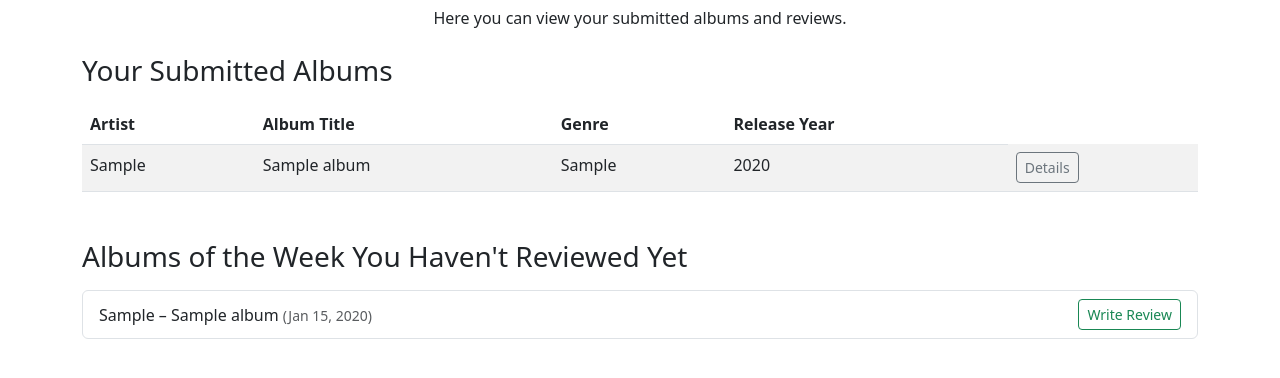
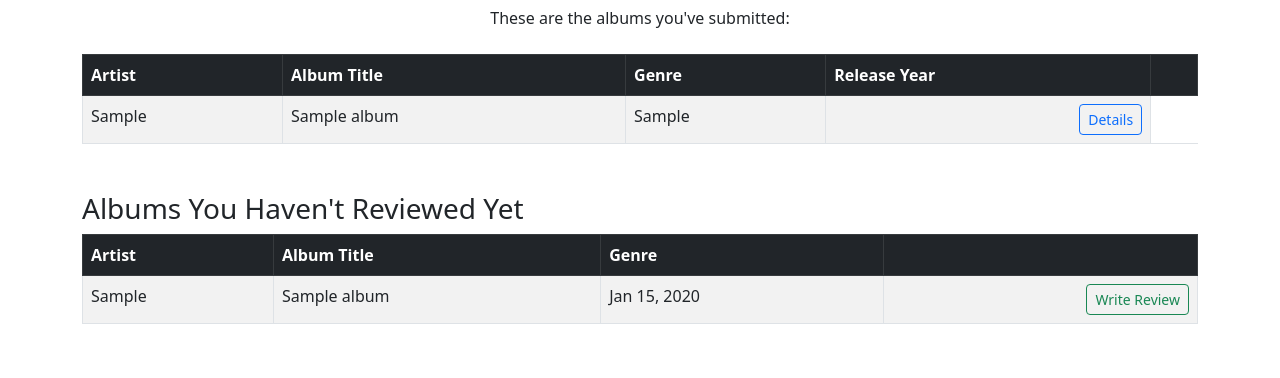
Before and after one commit to BeetjeMatig/AlbumOfTheWeek, a Django app: template album_project/albums/templates/accounts/profile.html in a window 1280 px wide. Shown: the part 120-498 px from the top of the page. Run offline with Django 4.2, Linux system fonts and the light colour scheme; the template is opened without the code that fills it: values that come from a table or form of the project are taken from there, others are empty; tables that the repository leaves empty hold one stand-in row (values such as "Sample post").

Commit message:
Enhance Last.fm integration: improve album search, fetch genre and release year, and update profile and album templates for better user experience

```diff
--- a/album_project/albums/templates/accounts/profile.html
+++ b/album_project/albums/templates/accounts/profile.html
@@ -1,20 +1,20 @@
 {% extends "base.html" %}
 {% block title %}Your Profile{% endblock %}
 {% block content %}
-  <div class="text-center">
+  <div class="text-center mb-4">
     <h2>Welcome, {{ user.username }}!</h2>
-    <p class="mb-4">Here you can view your submitted albums and reviews.</p>
+    <p>These are the albums you've submitted:</p>
   </div>
-  <!-- User's Submitted Albums -->
-  <h3>Your Submitted Albums</h3>
   {% if albums %}
-    <table class="table table-striped mt-3">
-      <thead>
+    <table class="table table-striped table-bordered">
+      <thead class="table-dark">
         <tr>
           <th>Artist</th>
           <th>Album Title</th>
           <th>Genre</th>
           <th>Release Year</th>
+          <th></th>
+          <!-- Empty column for button alignment -->
         </tr>
       </thead>
       <tbody>
@@ -23,34 +23,44 @@
             <td>{{ album.artist }}</td>
             <td>{{ album.title }}</td>
             <td>{{ album.genre }}</td>
-            <td>{{ album.release_year }}</td>
-            <td>
+            <td class="text-end">
               <a href="{% url 'album_detail' album.id %}"
-                 class="btn btn-sm btn-outline-secondary">Details</a>
+                 class="btn btn-sm btn-outline-primary">Details</a>
             </td>
           </tr>
         {% endfor %}
       </tbody>
     </table>
   {% else %}
-    <p class="text-muted">You haven't submitted any albums yet.</p>
+    <p class="text-muted text-center">You haven't submitted any albums yet.</p>
   {% endif %}
-  <!-- Weekly Picks the User Hasn't Reviewed Yet -->
-  <h3 class="mt-5">Albums of the Week You Haven't Reviewed Yet</h3>
+  <h3 class="mt-5">Albums You Haven't Reviewed Yet</h3>
   {% if unreviewed_picks %}
-    <ul class="list-group mt-3">
-      {% for pick in unreviewed_picks %}
-        <li class="list-group-item d-flex justify-content-between align-items-center">
-          <span>
-            {{ pick.album.artist }} – {{ pick.album.title }}
-            <small class="text-muted">({{ pick.week_start_date|date:"M d, Y" }})</small>
-          </span>
-          <a href="{% url 'write_review' %}?pick={{ pick.id }}"
-             class="btn btn-sm btn-outline-success">Write Review</a>
-        </li>
-      {% endfor %}
-    </ul>
+    <table class="table table-striped table-bordered">
+      <thead class="table-dark">
+        <tr>
+          <th>Artist</th>
+          <th>Album Title</th>
+          <th>Genre</th>
+          <th></th>
+          <!-- ✅ Still includes the Details button -->
+        </tr>
+      </thead>
+      <tbody>
+        {% for pick in unreviewed_picks %}
+          <tr>
+            <td>{{ pick.album.artist }}</td>
+            <td>{{ pick.album.title }}</td>
+            <td>{{ pick.week_start_date|date:"M d, Y" }}</td>
+            <td class="text-end">
+              <a href="{% url 'write_review' pick.id %}"
+                 class="btn btn-sm btn-outline-success">Write Review</a>
+            </td>
+          </tr>
+        {% endfor %}
+      </tbody>
+    </table>
   {% else %}
-    <p class="text-muted mt-2">You've reviewed all weekly picks so far — nice!</p>
+    <p class="text-muted text-center">You have reviewed all weekly albums!</p>
   {% endif %}
 {% endblock %}
--- a/album_project/albums/templates/albums/album_list.html
+++ b/album_project/albums/templates/albums/album_list.html
@@ -21,8 +21,9 @@
         <th>Artist</th>
         <th>Album Title</th>
         <th>Genre</th>
-        <th>Release Year</th>
         <th>Submitted By</th>
+        <th></th>
+        <!-- ✅ For the Details button -->
       </tr>
     </thead>
     <tbody id="album-table-body">
--- a/album_project/albums/views.py
+++ b/album_project/albums/views.py
@@ -10,7 +10,7 @@ from django.template.loader import render_to_string
 from django.urls import reverse
 
 from .forms import AlbumForm
-from .lastfm import get_top_tag, search_albums
+from .lastfm import search_albums
 from .models import Album, WeeklyPick
 
 
```
Also changed, not shown: album_project/albums/lastfm.py (+48 -16 lines), album_project/albums/templates/albums/_album_table.html (+3 -4 lines), album_project/albums/templates/albums/album_detail.html (+19 -8 lines).
